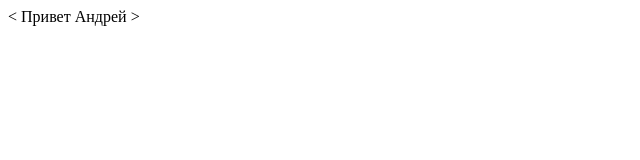
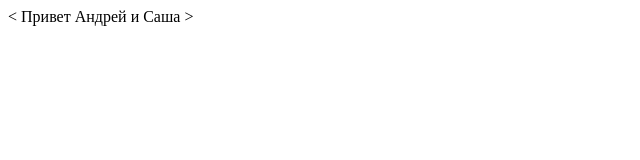
Before and after one commit to Niccolos272/training-project-1, a plain HTML site: page index.html in a window 1280 px wide. Shown: the full height of the page, 0-640 px from the left. Drawn offline with Linux system fonts and the light colour scheme.

Commit message:
commit 04 add и Саша

```diff
--- a/index.html
+++ b/index.html
@@ -9,6 +9,6 @@
     <<link rel="stylesheet" href="/css/style.css">
   </head>
   <body>
-     Привет Андрей
+     Привет Андрей и Саша
   </body>
 </html>>
```
